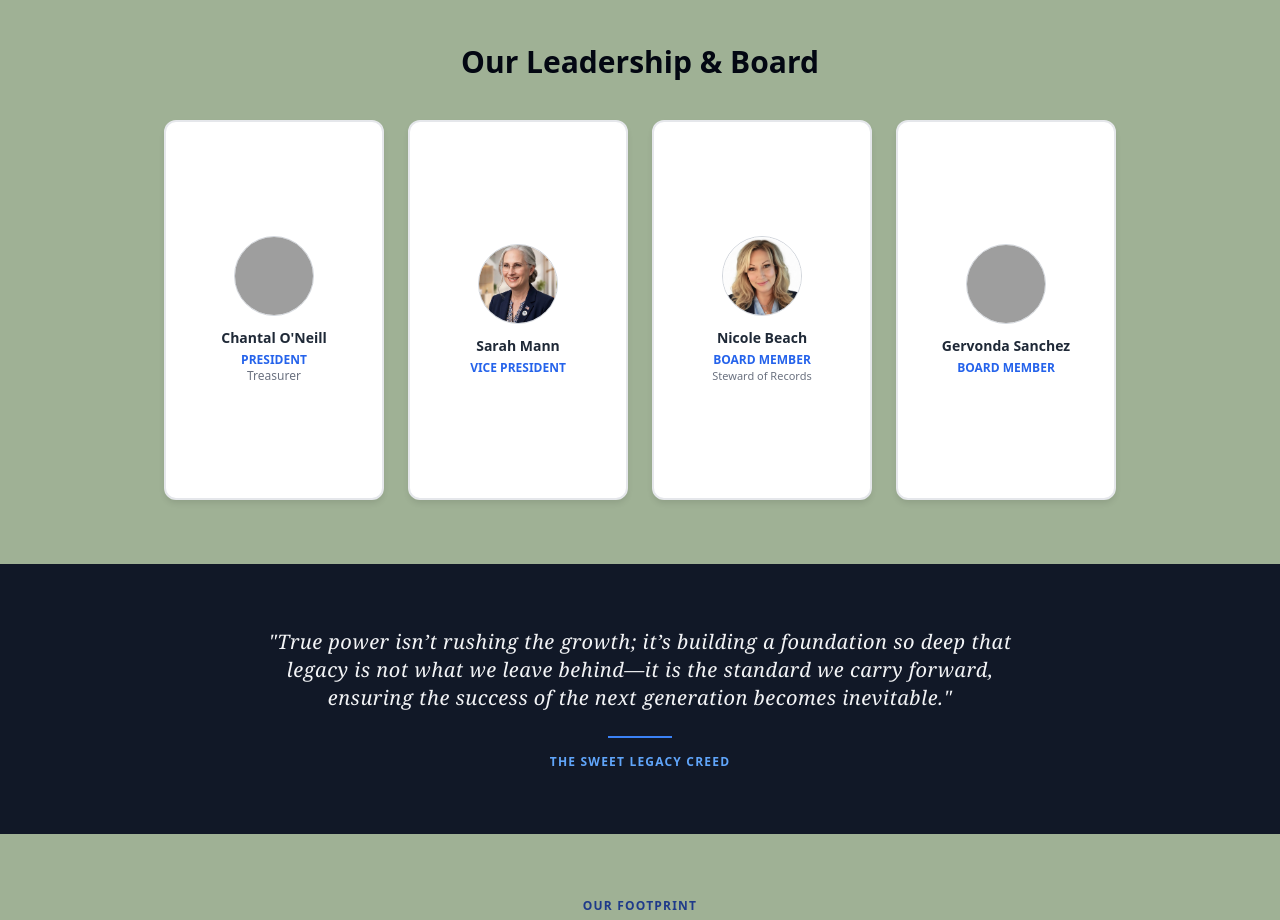
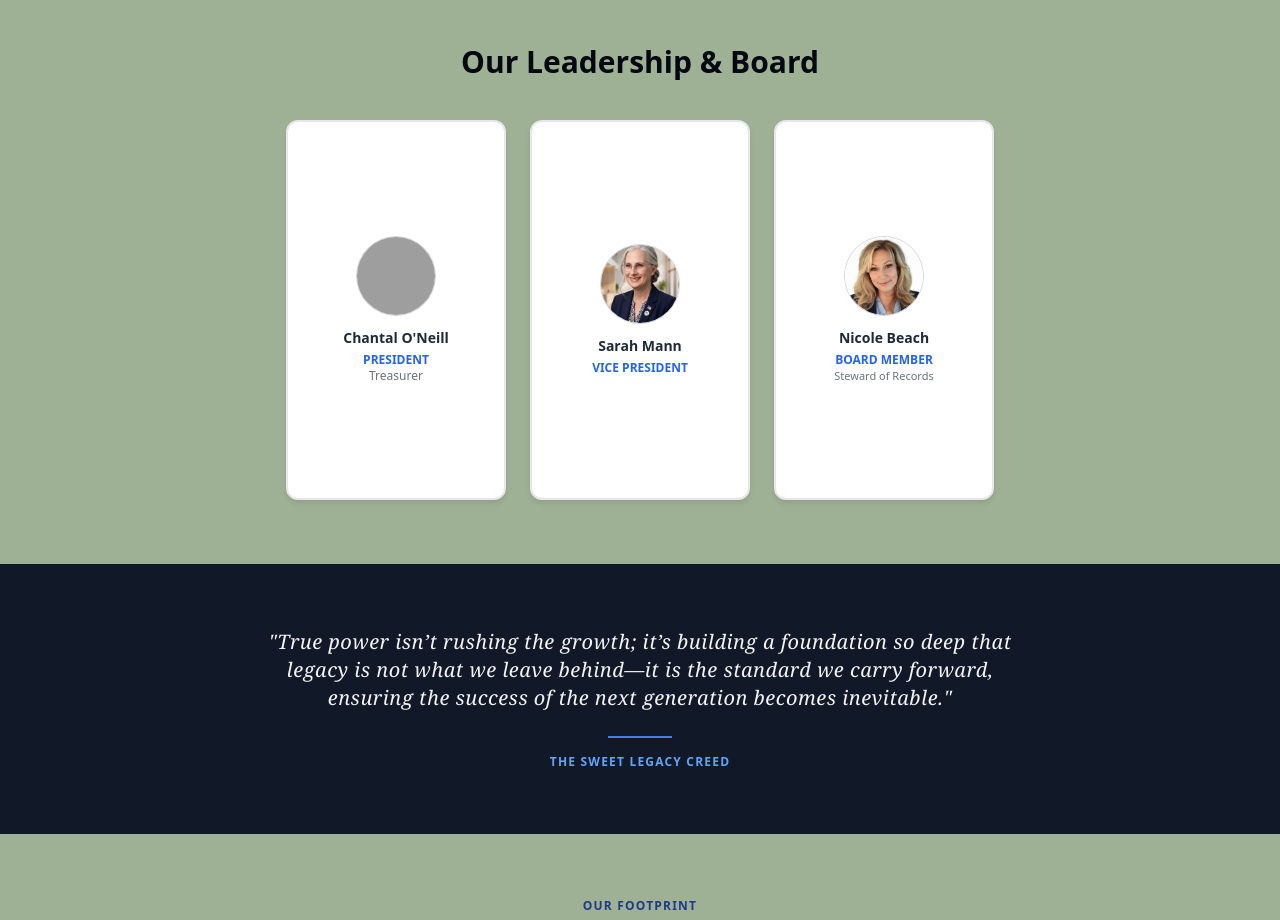
Before and after one commit to SLYLF/7, a plain HTML site: page index.html in a window 1280 px wide. Shown: the part 2640-3560 px from the top of the page. Drawn offline with nearby package versions, Linux system fonts and the light colour scheme; grey boxes are pictures that could not be loaded.

Commit message:
Add files via upload

```diff
--- a/index.html
+++ b/index.html
@@ -316,27 +316,6 @@
                 </div>
             </div>
 
-            <!-- Gervonda Sanchez Card -->
-            <div class="flip-card leadership-card perspective" tabindex="0" onclick="this.classList.toggle('flipped')">
-                <div class="flip-card-inner card-border !bg-white">
-                    <div class="flip-card-front">
-                        <div class="w-20 h-20 bg-white rounded-full mx-auto mb-3 overflow-hidden border border-gray-300">
-                            <img src="gervonda2.png" alt="Gervonda Sanchez" class="w-full h-full object-cover object-center">
-                        </div>
-                        <h3 class="font-bold text-sm">Gervonda Sanchez</h3>
-                        <p class="text-blue-600 text-xs font-semibold uppercase mt-1">Board Member</p>
-                    </div>
-                    <div class="flip-card-back-leadership flip-card-back overflow-y-auto">
-                        <p class="text-[11px] font-bold mb-1.5 text-center w-full uppercase tracking-wider border-b pb-1 text-gray-900">Goals for Sweet Legacy:</p>
-                        <ul class="text-[10px] leading-relaxed list-none space-y-1.5 px-1 text-gray-700">
-                            <li>• <strong>Mission Advocacy:</strong> Standing as a committed voice on the board to champion the foundation’s core vision and advocate for youth empowerment.</li>
-                            <li>• <strong>Youth Horizons:</strong> Encouraging young people to explore new opportunities, discover their potential, and develop unshakable self-confidence.</li>
-                            <li>• <strong>Community Integrity:</strong> Supporting foundational ethics, sound governance, and strong community relationships across all outreach activities.</li>
-                            <li>• <strong>Future Growth:</strong> Advising on community initiatives and long-term milestones to help expand Sweet Legacy’s overall footprint.</li>
-                        </ul>
-                    </div>
-                </div>
-            </div>
 
         </div>
     </section>
```
